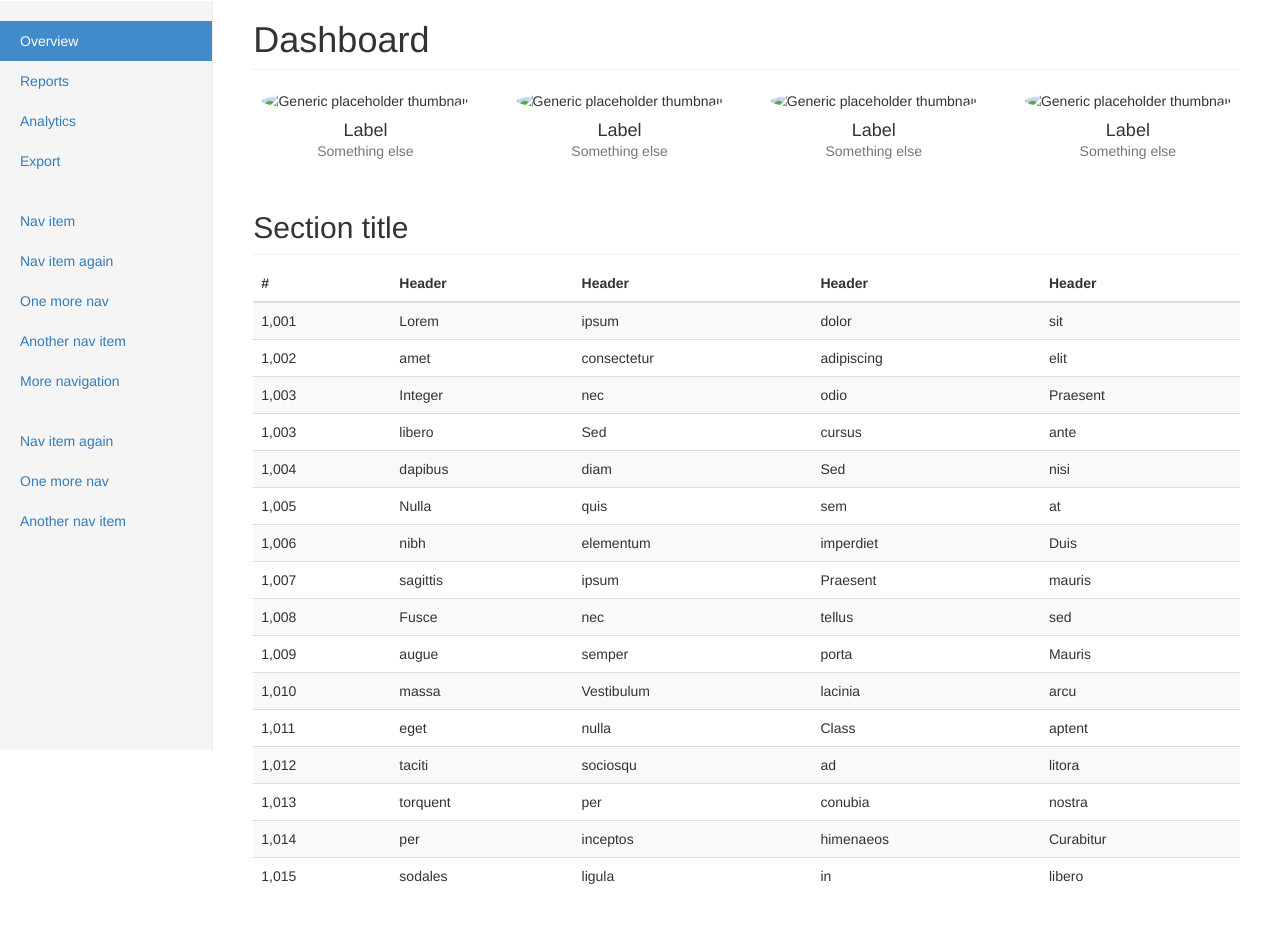
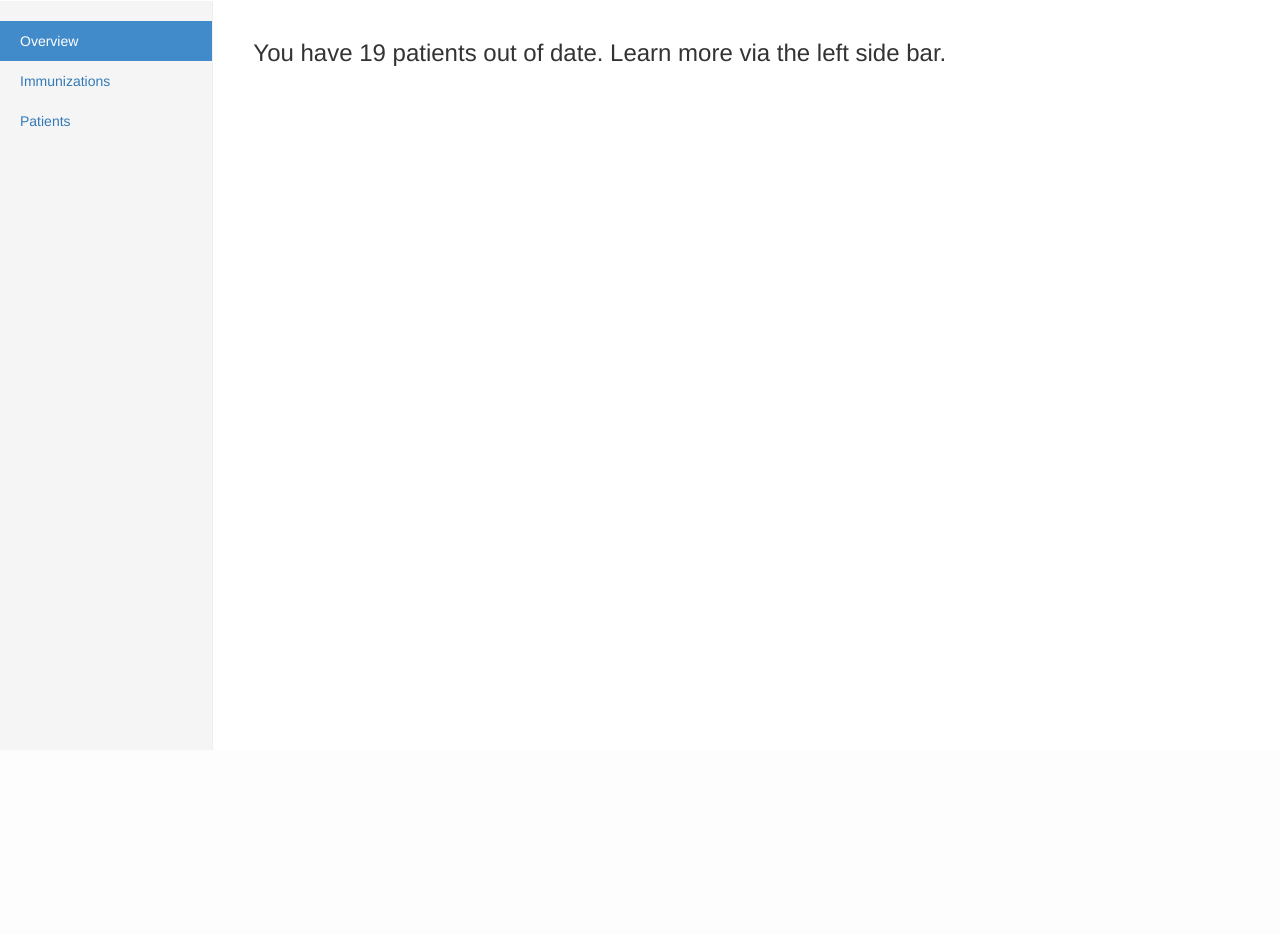
Before and after one commit to svsaraf/immunizations, a Django app: page / in a window 1280 px wide. Shown: the part 50-984 px from the top of the page. After the commit the page ends 800 px from the top, so only its background shows below. Run offline with Django 3.2, Linux system fonts and the light colour scheme; data comes from the database, SQL or seed files in the repository; both versions use the stored data as it was after the commit; some libraries are stand-ins or nearby versions.

Commit message:
all updates made while onsite to drchrono

```diff
--- a/dashboard/views.py
+++ b/dashboard/views.py
@@ -3,8 +3,125 @@ from django.template import RequestContext
 from django.shortcuts import render_to_response
 from dashboard.models import Patient, Immunization, ImmunizationRecord
 import json as simplejson
+import math
+from django.http import HttpResponseRedirect, HttpResponse
+import requests
+from datetime import datetime
 
 def home(request):
     context = RequestContext(request)
-    return render_to_response('dashboard/home.html', {}, context)
+    pats = Patient.objects.all()
+    num = 0
+    for p in pats:
+    	recs = len(ImmunizationRecord.objects.filter(patient=p))
+    	imms = len(Immunization.objects.filter(recommended_age__lte=p.age))
+    	if recs < imms:
+    		num = num + 1
+    return render_to_response('dashboard/home.html', {'out_of_date': num}, context)
+
+def is_number(number):
+	try:
+		float(number)
+		return True
+	except:
+		return False
+
+def addimmunizations(request):
+	context = RequestContext(request)
+
+	if request.method == 'POST':
+		print "Warning: Not checking or sanitizing input."
+		id_number = request.POST['id_number']
+		name_vaccine = request.POST['name_vaccine']
+		number = request.POST['number']
+		recommended_age = request.POST['recommended_age']
+		catchup_age = request.POST['catchup_age']
+
+		if is_number(id_number):
+			if is_number(number):
+				if is_number(recommended_age):
+					if is_number(catchup_age):
+						record = Immunization(name=name_vaccine, number=number, immunizationid=id_number, recommended_age=recommended_age, catchup_age=catchup_age)
+						record.save()
+
+		return HttpResponseRedirect("/add/")
+
+	immune_list = Immunization.objects.all()
+	for obj in immune_list:
+		if obj.recommended_age < 1:
+			obj.recommended_age = str(math.trunc(obj.recommended_age*12)) + " months"
+		else:
+			obj.recommended_age = str(obj.recommended_age) + " years"
+	return render_to_response('dashboard/add.html', {'immune_list': immune_list}, context)
+
+def addpatients(request):
+	context = RequestContext(request)
+	if request.method == 'POST':
+		id_number = request.POST['id_number']
+		name = request.POST['name']
+		age = request.POST['age']
+		patient = Patient(patientid=id_number, name=name, age=age)
+		patient.save()
+		return HttpResponseRedirect('/patients/')
+	patient_list = Patient.objects.all()
+	for obj in patient_list:
+		if obj.age < 1:
+			obj.age = str(math.trunc(obj.age*12)) + " months"
+		else:
+			obj.age = str(obj.age) + " years"
+
+	return render_to_response('dashboard/patients.html', {'patient_list': patient_list}, context)
 # Create your views here.
+
+def addfromapi(request):
+	headers = {'Authorization': 'Bearer C8BJIYgfI23ZusS8rQpANFjHBkkTCE',}
+	domain = 'https://drchrono.com'
+	patients = []
+	patients_url = '/api/patients'
+	while patients_url:
+		data = requests.get(domain + patients_url, headers = headers).json()
+		patients.extend(data['results'])
+		patients_url = data['next']
+
+	for p in patients:
+		n = p['first_name'] + p['last_name']
+		newt = Patient(name=n,age=1,patientid=str(p['id']))
+		newt.save()
+
+	return HttpResponseRedirect("/")
+
+	#for patient in patients:
+
+
+def addimmuno(request):
+	if request.method == 'POST':
+		id_number = request.POST['pat_id']
+		imm_name = request.POST['im_name']
+		imm = Immunization.objects.get(immunizationid=int(imm_name))
+		patient = Patient.objects.get(patientid=int(id_number))
+		record = ImmunizationRecord(patient=patient,immunization=imm)
+		if ImmunizationRecord.objects.filter(patient=patient, immunization=imm).exists():
+			print "already there"
+		else:
+			record.save()
+		redirecturl = "/patient/" + str(id_number)
+		return HttpResponseRedirect(redirecturl)
+	return HttpResponseRedirect("/")
+
+def patientview(request, patientid):
+	context = RequestContext(request)
+
+	current_patient = Patient.objects.get(patientid=patientid)
+	records = ImmunizationRecord.objects.filter(patient=current_patient)
+	immunizations_needed = Immunization.objects.filter(recommended_age__lte=current_patient.age)
+	list_needed = []
+	#for im in immunizations_needed:
+	#	x = records.get(immunization=im)
+	#	if x.exists():
+	#		im.delete()
+
+	return render_to_response('dashboard/patient_view.html', {'current_patient': current_patient, 'records': records, 'needed': immunizations_needed}, context)
+
+"""
+curl -X POST --data-urlencode "code=l1pCK8wg2hoguI9SJyr0MCgzPG20dH&grant_type=authorization_code&redirect_uri=http%3A//0.0.0.0%3A5000/&client_id=Exc7zW1HfQNhC6bqqcDmrYtzVmH8IEF8QHLvcmQ4&client_secret=nblr5Gnj34y7eC8a2ZhiO0Gk29L0ZixNAPrYqAGkn1XEkmX8PY8dOtGcmmV68yO7TsckTPfV1OOVilEQPm8ztFSLYmEc5JuxuHRWDPheZ0vqlFl2HVvo7EjjR9hSZeaa" https://drchrono.com/o/token/
+"""
--- a/immunizations/urls.py
+++ b/immunizations/urls.py
@@ -7,4 +7,9 @@ urlpatterns = patterns('',
     # url(r'^blog/', include('blog.urls')),
     url(r'^$', 'dashboard.views.home', name='dasboard_home'),
     url(r'^admin/', include(admin.site.urls)),
+    url(r'^add/', 'dashboard.views.addimmunizations', name='dashboard_addimmunizations'),
+    url(r'^patients/', 'dashboard.views.addpatients', name='dashboard_addpatients'),
+    url(r'^patient/(?P<patientid>[0-9]+)/$', 'dashboard.views.patientview', name='dashboard_patientview'),
+    url(r'^addfromapi/', 'dashboard.views.addfromapi', name='dashboard_addfromapi'),
+    url(r'^addimmuno/', 'dashboard.views.addimmuno', name='dashboard_addimmuno'),
 )
--- a/templates/dashboard/home.html
+++ b/templates/dashboard/home.html
@@ -20,7 +20,19 @@
     <!-- Just for debugging purposes. Don't actually copy these 2 lines! -->
     <!--[if lt IE 9]><script src="../../assets/js/ie8-responsive-file-warning.js"></script><![endif]-->
     <script src="../../assets/js/ie-emulation-modes-warning.js"></script>
+    <script src="https://ajax.googleapis.com/ajax/libs/jquery/2.1.3/jquery.min.js"></script>
+    {% block scripts %}
+    <script>
 
+$(document).ready(function() {
+	$("#overview").addClass("active");
+	$("#addimmunizations").removeClass("active");
+    $("#addpatients").removeClass("active");
+	$("#addimmunization_form").submit(function(event) {
+	});
+});
+</script>
+    {% endblock %}
     <!-- HTML5 shim and Respond.js for IE8 support of HTML5 elements and media queries -->
     <!--[if lt IE 9]>
       <script src="https://oss.maxcdn.com/html5shiv/3.7.2/html5shiv.min.js"></script>
@@ -39,7 +51,7 @@
             <span class="icon-bar"></span>
             <span class="icon-bar"></span>
           </button>
-          <a class="navbar-brand" href="#">Immunizations</a>
+          <a class="navbar-brand" href="/">Immunizations</a>
         </div>
         <div id="navbar" class="navbar-collapse collapse">
           <ul class="nav navbar-nav navbar-right">
@@ -59,179 +71,17 @@
       <div class="row">
         <div class="col-sm-3 col-md-2 sidebar">
           <ul class="nav nav-sidebar">
-            <li class="active"><a href="#">Overview <span class="sr-only">(current)</span></a></li>
-            <li><a href="#">Reports</a></li>
-            <li><a href="#">Analytics</a></li>
-            <li><a href="#">Export</a></li>
-          </ul>
-          <ul class="nav nav-sidebar">
-            <li><a href="">Nav item</a></li>
-            <li><a href="">Nav item again</a></li>
-            <li><a href="">One more nav</a></li>
-            <li><a href="">Another nav item</a></li>
-            <li><a href="">More navigation</a></li>
-          </ul>
-          <ul class="nav nav-sidebar">
-            <li><a href="">Nav item again</a></li>
-            <li><a href="">One more nav</a></li>
-            <li><a href="">Another nav item</a></li>
+            <li id="overview" class="active"><a href="/">Overview <span class="sr-only">(current)</span></a></li>
+            <li id="addimmunizations"><a href="/add/">Immunizations</a></li>
+            <li id="addpatients"><a href="/patients/">Patients</a></li>
           </ul>
         </div>
         <div class="col-sm-9 col-sm-offset-3 col-md-10 col-md-offset-2 main">
-          <h1 class="page-header">Dashboard</h1>
+        {% block content %}
+        	<h3>You have {{ out_of_date }} patients out of date. Learn more via the left side bar.</h3>
+        {% endblock %}
+        </div>
 
-          <div class="row placeholders">
-            <div class="col-xs-6 col-sm-3 placeholder">
-              <img data-src="holder.js/200x200/auto/sky" class="img-responsive" alt="Generic placeholder thumbnail">
-              <h4>Label</h4>
-              <span class="text-muted">Something else</span>
-            </div>
-            <div class="col-xs-6 col-sm-3 placeholder">
-              <img data-src="holder.js/200x200/auto/vine" class="img-responsive" alt="Generic placeholder thumbnail">
-              <h4>Label</h4>
-              <span class="text-muted">Something else</span>
-            </div>
-            <div class="col-xs-6 col-sm-3 placeholder">
-              <img data-src="holder.js/200x200/auto/sky" class="img-responsive" alt="Generic placeholder thumbnail">
-              <h4>Label</h4>
-              <span class="text-muted">Something else</span>
-            </div>
-            <div class="col-xs-6 col-sm-3 placeholder">
-              <img data-src="holder.js/200x200/auto/vine" class="img-responsive" alt="Generic placeholder thumbnail">
-              <h4>Label</h4>
-              <span class="text-muted">Something else</span>
-            </div>
-          </div>
-
-          <h2 class="sub-header">Section title</h2>
-          <div class="table-responsive">
-            <table class="table table-striped">
-              <thead>
-                <tr>
-                  <th>#</th>
-                  <th>Header</th>
-                  <th>Header</th>
-                  <th>Header</th>
-                  <th>Header</th>
-                </tr>
-              </thead>
-              <tbody>
-                <tr>
-                  <td>1,001</td>
-                  <td>Lorem</td>
-                  <td>ipsum</td>
-                  <td>dolor</td>
-                  <td>sit</td>
-                </tr>
-                <tr>
-                  <td>1,002</td>
-                  <td>amet</td>
-                  <td>consectetur</td>
-                  <td>adipiscing</td>
-                  <td>elit</td>
-                </tr>
-                <tr>
-                  <td>1,003</td>
-                  <td>Integer</td>
-                  <td>nec</td>
-                  <td>odio</td>
-                  <td>Praesent</td>
-                </tr>
-                <tr>
-                  <td>1,003</td>
-                  <td>libero</td>
-                  <td>Sed</td>
-                  <td>cursus</td>
-                  <td>ante</td>
-                </tr>
-                <tr>
-                  <td>1,004</td>
-                  <td>dapibus</td>
-                  <td>diam</td>
-                  <td>Sed</td>
-                  <td>nisi</td>
-                </tr>
-                <tr>
-                  <td>1,005</td>
-                  <td>Nulla</td>
-                  <td>quis</td>
-                  <td>sem</td>
-                  <td>at</td>
-                </tr>
-                <tr>
-                  <td>1,006</td>
-                  <td>nibh</td>
-                  <td>elementum</td>
-                  <td>imperdiet</td>
-                  <td>Duis</td>
-                </tr>
-                <tr>
-                  <td>1,007</td>
-                  <td>sagittis</td>
-                  <td>ipsum</td>
-                  <td>Praesent</td>
-                  <td>mauris</td>
-                </tr>
-                <tr>
-                  <td>1,008</td>
-                  <td>Fusce</td>
-                  <td>nec</td>
-                  <td>tellus</td>
-                  <td>sed</td>
-                </tr>
-                <tr>
-                  <td>1,009</td>
-                  <td>augue</td>
-                  <td>semper</td>
-                  <td>porta</td>
-                  <td>Mauris</td>
-                </tr>
-                <tr>
-                  <td>1,010</td>
-                  <td>massa</td>
-                  <td>Vestibulum</td>
-                  <td>lacinia</td>
-                  <td>arcu</td>
-                </tr>
-                <tr>
-                  <td>1,011</td>
-                  <td>eget</td>
-                  <td>nulla</td>
-                  <td>Class</td>
-                  <td>aptent</td>
-                </tr>
-                <tr>
-                  <td>1,012</td>
-                  <td>taciti</td>
-                  <td>sociosqu</td>
-                  <td>ad</td>
-                  <td>litora</td>
-                </tr>
-                <tr>
-                  <td>1,013</td>
-                  <td>torquent</td>
-                  <td>per</td>
-                  <td>conubia</td>
-                  <td>nostra</td>
-                </tr>
-                <tr>
-                  <td>1,014</td>
-                  <td>per</td>
-                  <td>inceptos</td>
-                  <td>himenaeos</td>
-                  <td>Curabitur</td>
-                </tr>
-                <tr>
-                  <td>1,015</td>
-                  <td>sodales</td>
-                  <td>ligula</td>
-                  <td>in</td>
-                  <td>libero</td>
-                </tr>
-              </tbody>
-            </table>
-          </div>
-        </div>
       </div>
     </div>
 
```
Also changed, not shown: dashboard/models.py (+15 -2 lines), templates/dashboard/add.html (added, +89 -0 lines), templates/dashboard/patient_view.html (added, +84 -0 lines), templates/dashboard/patients.html (added, +64 -0 lines), dashboard/migrations/0002_immunization_recommended_age.py (added), dashboard/migrations/0003_immunization_catchup_age.py (added), dashboard/migrations/0004_patient_age.py (added), dashboard/migrations/0005_patient_dob.py (added), dashboard/migrations/0006_auto_20150204_0021.py (added), dashboard/migrations/0007_auto_20150204_0047.py (added), dashboard/migrations/0008_auto_20150204_0219.py (added), dashboard/migrations/0009_auto_20150204_0228.py (added), db.sqlite3, 1 other file.
